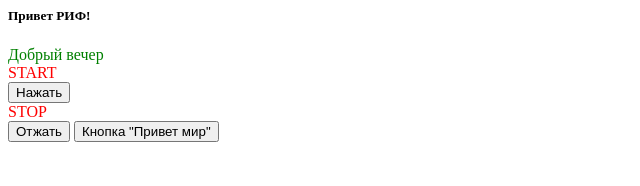
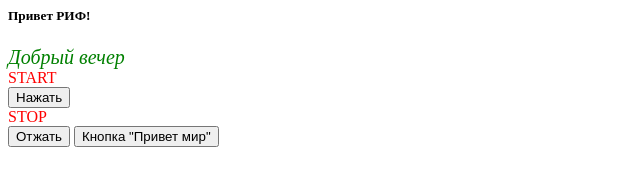
Before and after one commit to rifsakha/glossar, a plain HTML site: page index.html in a window 1280 px wide. Shown: the whole page, without its empty margins (0-640 px from the left). Drawn offline with Linux system fonts and the light colour scheme.

Commit message:
Update index.html

```diff
--- a/index.html
+++ b/index.html
@@ -1,6 +1,6 @@
 <html>
   <h5>Привет РИФ!</h5>
-  <div style="font:Italic;size:20;color:green;">Добрый вечер</div>
+  <div style="font-style:Italic;font-size:20;font-family:ursive;color:green;">Добрый вечер</div>
   <div style="color:red;">START</div>
   <input type="button" value="Нажать" data-color="red">
   <div style="color:red;">STOP</div>
```
